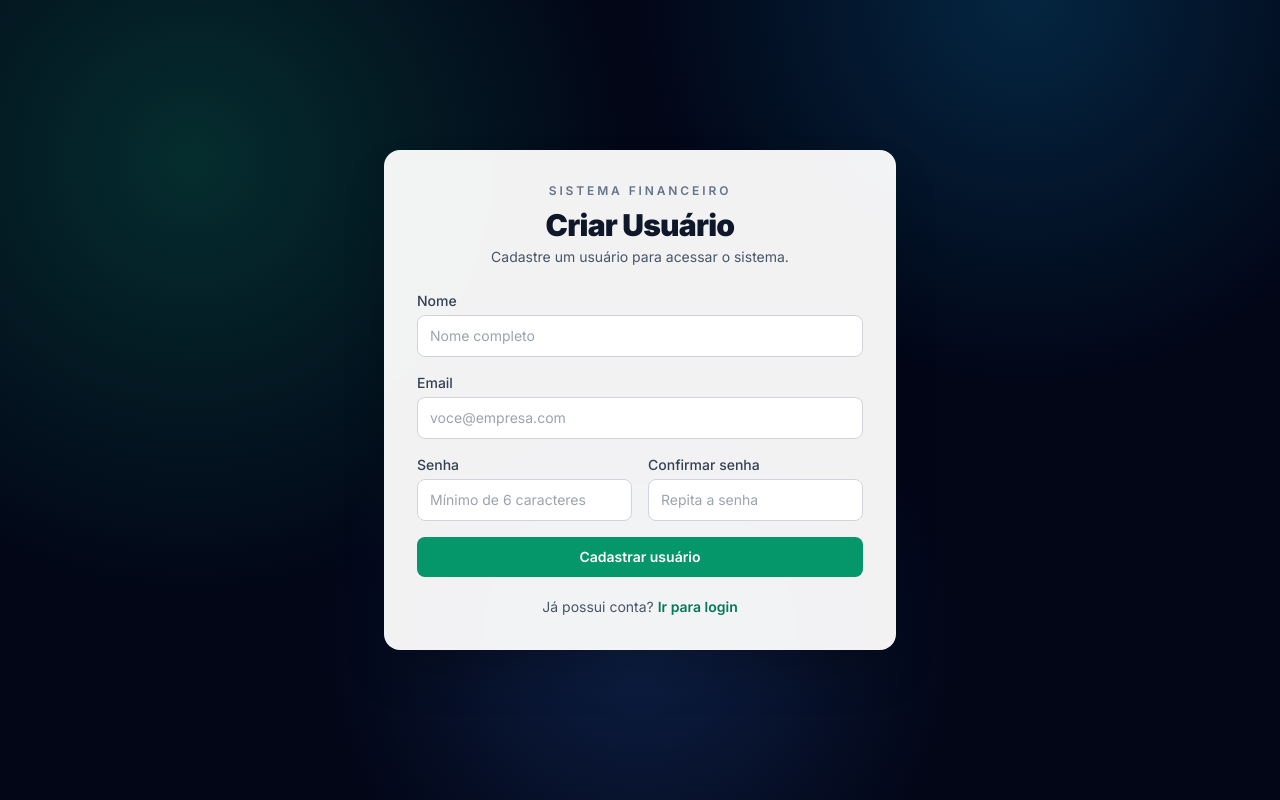
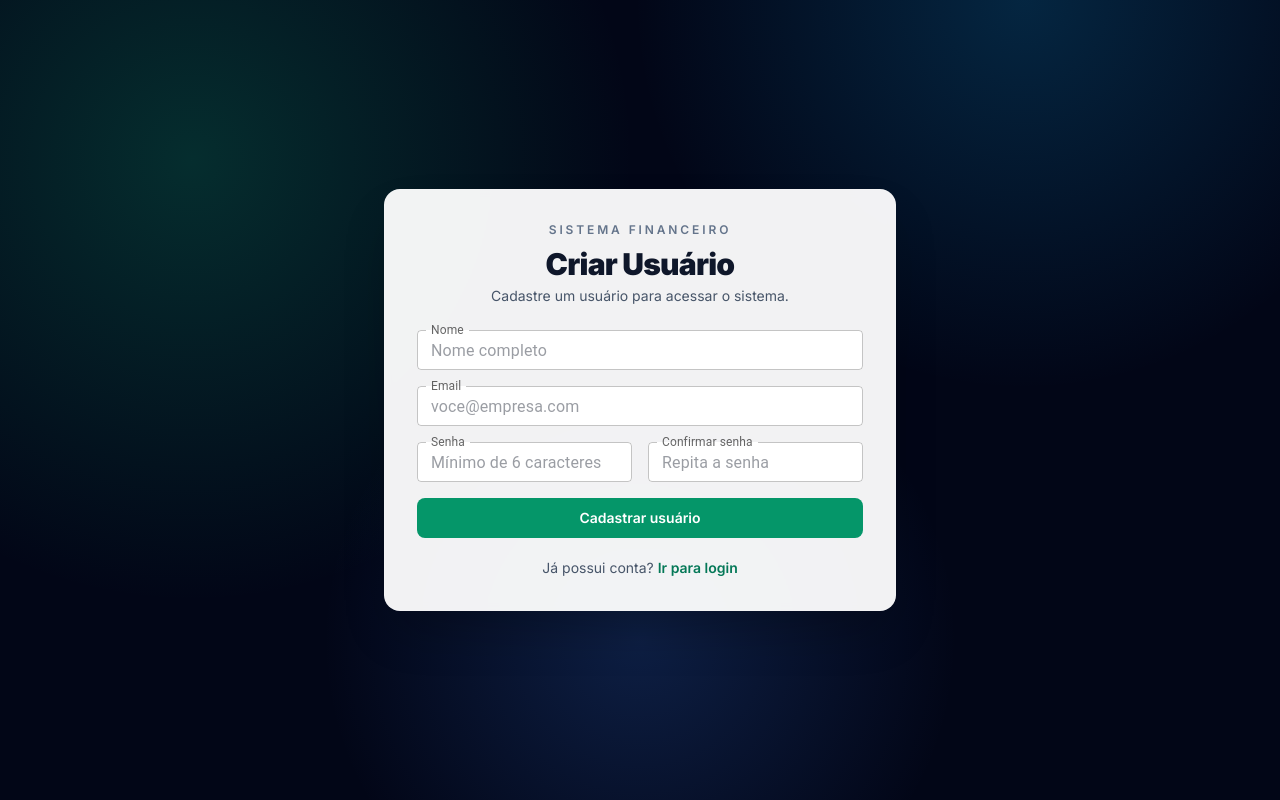
Before and after one commit to DPelizoni/financas, a Next.js app in the folder frontend/: page /register in a window 1280 px wide. Built offline with nearby package versions, Linux system fonts and the light colour scheme; no server answers.

Commit message:
style(auth): padroniza inputs de login e cadastro com MUI outlined

```diff
--- a/frontend/src/app/login/page.tsx
+++ b/frontend/src/app/login/page.tsx
@@ -5,8 +5,17 @@ import { useRouter } from "next/navigation";
 import { useEffect, useState } from "react";
 import { authService } from "@/services/authService";
 import FeedbackAlert from "@/components/FeedbackAlert";
+import { TextField } from "@mui/material";
 
 export default function LoginPage() {
+  const authFieldSx = {
+    "& .MuiOutlinedInput-root": {
+      backgroundColor: "#fff",
+      "&.Mui-focused fieldset": {
+        borderColor: "#06b6d4",
+      },
+    },
+  };
   const router = useRouter();
   const [nextRoute, setNextRoute] = useState("/dashboard");
 
@@ -75,38 +84,36 @@ export default function LoginPage() {
 
         <form onSubmit={handleSubmit} className="mt-4 space-y-4">
           <div>
-            <label
-              htmlFor="email"
-              className="mb-1 block text-sm font-medium text-slate-700"
-            >
-              Email
-            </label>
-            <input
+            <TextField
               id="email"
               type="email"
+              label="Email"
+              variant="outlined"
+              size="small"
+              fullWidth
+              sx={authFieldSx}
               value={email}
               onChange={(e) => setEmail(e.target.value)}
               autoComplete="email"
-              className="w-full rounded-lg border border-slate-300 px-3 py-2.5 text-sm outline-none transition focus:border-cyan-500 focus:ring-2 focus:ring-cyan-200"
               placeholder="voce@empresa.com"
+              InputLabelProps={{ shrink: true }}
             />
           </div>
 
           <div>
-            <label
-              htmlFor="senha"
-              className="mb-1 block text-sm font-medium text-slate-700"
-            >
-              Senha
-            </label>
-            <input
+            <TextField
               id="senha"
               type="password"
+              label="Senha"
+              variant="outlined"
+              size="small"
+              fullWidth
+              sx={authFieldSx}
               value={senha}
               onChange={(e) => setSenha(e.target.value)}
               autoComplete="current-password"
-              className="w-full rounded-lg border border-slate-300 px-3 py-2.5 text-sm outline-none transition focus:border-cyan-500 focus:ring-2 focus:ring-cyan-200"
               placeholder="••••••••"
+              InputLabelProps={{ shrink: true }}
             />
           </div>
 
--- a/frontend/src/app/register/page.tsx
+++ b/frontend/src/app/register/page.tsx
@@ -5,8 +5,17 @@ import { useRouter } from "next/navigation";
 import { useEffect, useState } from "react";
 import FeedbackAlert from "@/components/FeedbackAlert";
 import { authService } from "@/services/authService";
+import { TextField } from "@mui/material";
 
 export default function RegisterPage() {
+  const authFieldSx = {
+    "& .MuiOutlinedInput-root": {
+      backgroundColor: "#fff",
+      "&.Mui-focused fieldset": {
+        borderColor: "#10b981",
+      },
+    },
+  };
   const router = useRouter();
 
   const [nome, setNome] = useState("");
@@ -92,70 +101,66 @@ export default function RegisterPage() {
           className="mt-4 grid grid-cols-1 gap-4 md:grid-cols-2"
         >
           <div className="md:col-span-2">
-            <label
-              htmlFor="nome"
-              className="mb-1 block text-sm font-medium text-slate-700"
-            >
-              Nome
-            </label>
-            <input
+            <TextField
               id="nome"
               type="text"
+              label="Nome"
+              variant="outlined"
+              size="small"
+              fullWidth
+              sx={authFieldSx}
               value={nome}
               onChange={(e) => setNome(e.target.value)}
-              className="w-full rounded-lg border border-slate-300 px-3 py-2.5 text-sm outline-none transition focus:border-emerald-500 focus:ring-2 focus:ring-emerald-200"
               placeholder="Nome completo"
+              InputLabelProps={{ shrink: true }}
             />
           </div>
 
           <div className="md:col-span-2">
-            <label
-              htmlFor="email"
-              className="mb-1 block text-sm font-medium text-slate-700"
-            >
-              Email
-            </label>
-            <input
+            <TextField
               id="email"
               type="email"
+              label="Email"
+              variant="outlined"
+              size="small"
+              fullWidth
+              sx={authFieldSx}
               value={email}
               onChange={(e) => setEmail(e.target.value)}
-              className="w-full rounded-lg border border-slate-300 px-3 py-2.5 text-sm outline-none transition focus:border-emerald-500 focus:ring-2 focus:ring-emerald-200"
               placeholder="voce@empresa.com"
+              InputLabelProps={{ shrink: true }}
             />
           </div>
 
           <div>
-            <label
-              htmlFor="senha"
-              className="mb-1 block text-sm font-medium text-slate-700"
-            >
-              Senha
-            </label>
-            <input
+            <TextField
               id="senha"
               type="password"
+              label="Senha"
+              variant="outlined"
+              size="small"
+              fullWidth
+              sx={authFieldSx}
               value={senha}
               onChange={(e) => setSenha(e.target.value)}
-              className="w-full rounded-lg border border-slate-300 px-3 py-2.5 text-sm outline-none transition focus:border-emerald-500 focus:ring-2 focus:ring-emerald-200"
               placeholder="Mínimo de 6 caracteres"
+              InputLabelProps={{ shrink: true }}
             />
           </div>
 
           <div>
-            <label
-              htmlFor="confirmarSenha"
-              className="mb-1 block text-sm font-medium text-slate-700"
-            >
-              Confirmar senha
-            </label>
-            <input
+            <TextField
               id="confirmarSenha"
               type="password"
+              label="Confirmar senha"
+              variant="outlined"
+              size="small"
+              fullWidth
+              sx={authFieldSx}
               value={confirmarSenha}
               onChange={(e) => setConfirmarSenha(e.target.value)}
-              className="w-full rounded-lg border border-slate-300 px-3 py-2.5 text-sm outline-none transition focus:border-emerald-500 focus:ring-2 focus:ring-emerald-200"
               placeholder="Repita a senha"
+              InputLabelProps={{ shrink: true }}
             />
           </div>
           <div className="md:col-span-2">
```
